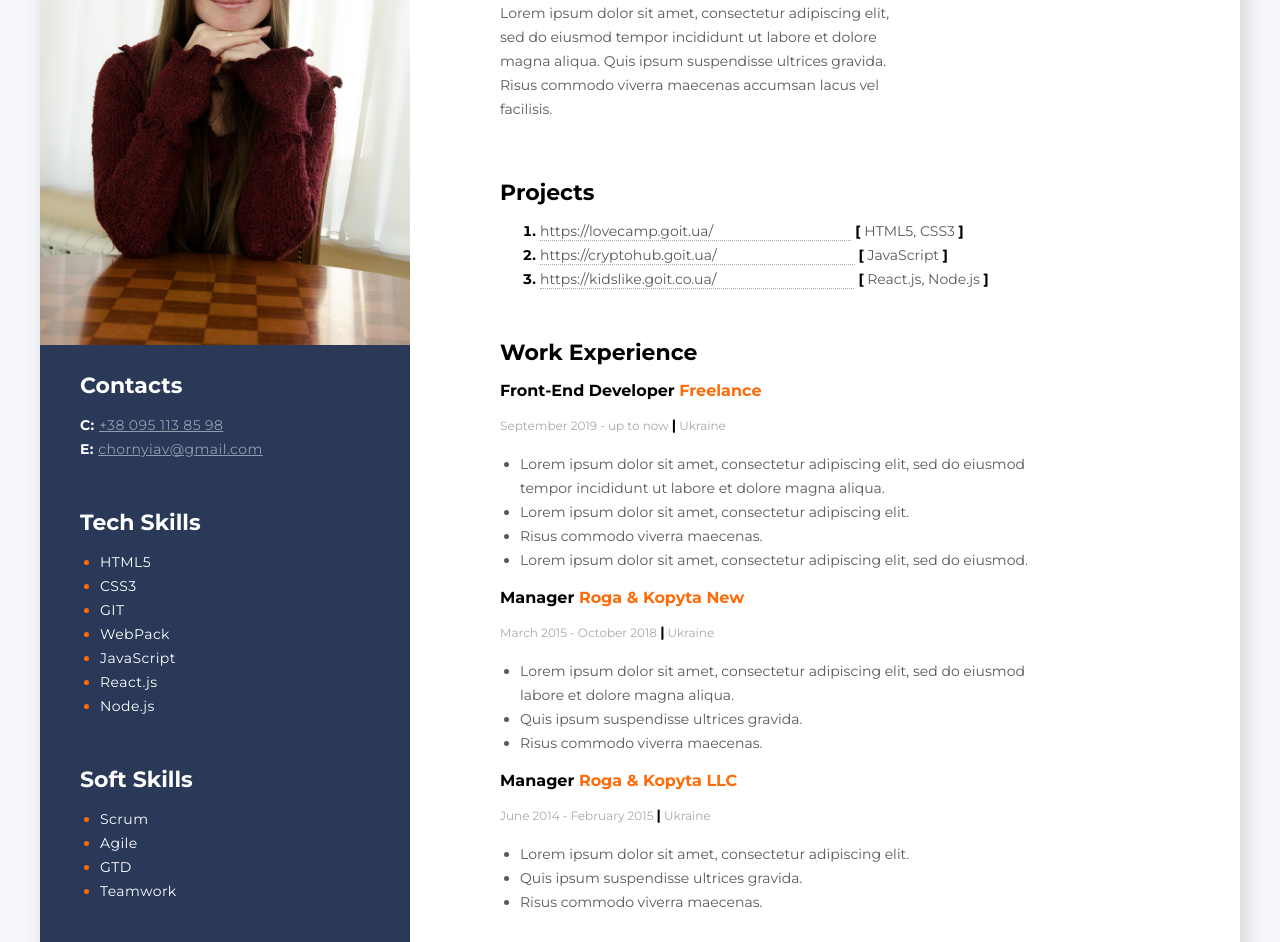
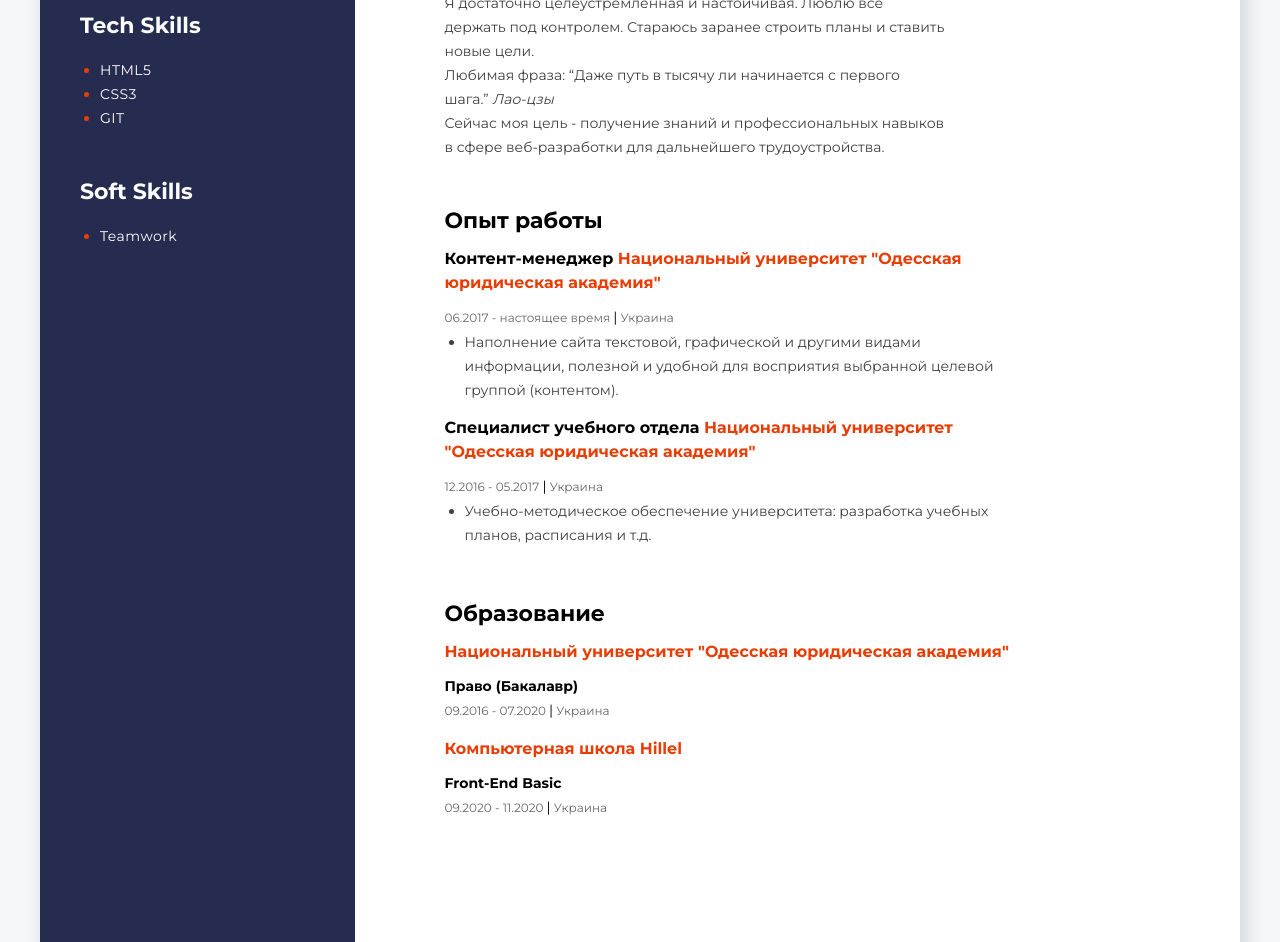
Before and after one commit to helen25sur/my-resume-work, a plain HTML site: page index.html in a window 1280 px wide. Shown: the part 272-1214 px from the top of the page. Drawn offline with Linux system fonts and the light colour scheme; files that its build step writes are made by us from their sources.

Commit message:
Add files via upload
Обновляет "рыбу" на данные обо мне

```diff
--- a/index.html
+++ b/index.html
@@ -4,59 +4,59 @@
     <meta charset="UTF-8">
     <meta name="viewport" content="width=device-width, initial-scale=1.0">
     <title>My resume</title>
-	<link rel="stylesheet" href="style.css">
+    <link rel="stylesheet" href="./css/style.css">
     <link href="https://fonts.googleapis.com/css2?family=Montserrat:wght@400;700&display=swap" rel="stylesheet">
 </head>
 <body>
     <!--main container-->
-	<div class="main-container">
+    <div class="wrapper">
         <aside class="sidebar-container">
-			<img src="my-photo.jpg" alt="My photo">
+            <img src="./img/my-photo.jpg" alt="My photo">
 
             <!-- contacts container-->
             <div class="contacts-container">
-				<h3 class="sidebar-title">Contacts</h3>
-				<div class="sidebar-cell"> C: <a href="tel:380951138598">+38 095 113 85 98</a> </div>
-				<div class="sidebar-email"> E: <a href="mailto:chornyiav@gmail.com">chornyiav@gmail.com</a> </div>
+                <h3 class="sidebar-title">Контакты</h3>
+                <div class="sidebar-cell"> C: <a href="tel:380661890285">+38 066 189 02 85</a> </div>
+                <div class="sidebar-email"> E: <a href="mailto:elen21surilova@gmail.com">elen21surilova@gmail.com</a> </div>
             </div>
 
             <!-- tech skills container-->
             <div class="tech-skills-container">
                 <h3 class="sidebar-title">Tech Skills</h3>
-				<ul class="tech-skills-list">
-					<li> <span class="tech-skills-item">HTML5</span></li>
-					<li> <span class="tech-skills-item">CSS3</span></li>
-					<li> <span class="tech-skills-item">GIT</span></li>
-					<li> <span class="tech-skills-item">WebPack</span></li>
-					<li> <span class="tech-skills-item">JavaScript</span></li>
-					<li> <span class="tech-skills-item">React.js</span></li>
-					<li> <span class="tech-skills-item">Node.js</span></li>
+                <ul class="skills-list">
+                    <li> <span class="skills-item">HTML5</span></li>
+                    <li> <span class="skills-item">CSS3</span></li>
+                    <li> <span class="skills-item">GIT</span></li>
+                    <!-- <li> <span class="skills-item">WebPack</span></li>
+                    <li> <span class="skills-item">JavaScript</span></li> -->
                 </ul>
             </div>
 
             <!-- soft skills container-->
             <div class="soft-skills-container">
                 <h3 class="sidebar-title">Soft Skills</h3>
-				<ul class="soft-skills-list">
-					<li> <span class="soft-skills-item">Scrum</span></li>
-					<li> <span class="soft-skills-item">Agile</span></li>
-					<li> <span class="soft-skills-item">GTD</span></li>
-					<li> <span class="soft-skills-item">Teamwork</span></li>
+                <ul class="skills-list">
+                    <!-- <li> <span class="skills-item">Scrum</span></li>
+                    <li> <span class="skills-item">Agile</span></li>
+                    <li> <span class="skills-item">GTD</span></li> -->
+                    <li> <span class="skills-item">Teamwork</span></li>
                 </ul>
             </div>
         </aside>
 
         <!--about me container-->
-		<div class="about-me-container">
+        <main class="about-me-container">
             <!--about me main info-->
-			<div class="main-info-container">
+            <section class="main-info-container">
                 <h2>Front-End Developer</h2>
-				<h1>Elena Surilova</h1>
-				<p>Lorem ipsum dolor sit amet, consectetur adipiscing elit, sed do eiusmod tempor incididunt ut labore et dolore magna aliqua. Quis ipsum suspendisse ultrices gravida. Risus commodo viverra maecenas accumsan lacus vel facilisis. </p>
-			</div>
+                <h1>Елена Сурилова</h1>
+                <p>Я достаточно целеустремленная и настойчивая. Люблю все держать под контролем. Стараюсь заранее строить планы и ставить новые цели.</p>
+                <p>Любимая фраза: <q>Даже путь в тысячу ли начинается с первого шага.</q> <cite>Лао-цзы</cite> </p>
+                <p>Сейчас моя цель - получение знаний и профессиональных навыков в сфере веб-разработки для дальнейшего трудоустройства.</p>
+            </section>
 
             <!--projects container-->
-			<div class="projects-container">
+            <!-- <div class="projects-container">
                 <h3>Projects</h3>
                 <ol class="project-list">
                     <li class="project-item">
@@ -73,37 +73,37 @@
                     </li>
                 </ol>
 
-			</div>
+            </div> -->
 
             <!--work container-->
-			<div class="work-container">
-				<h3>Work Experience</h3>
+            <section class="work-container">
+                <h3>Опыт работы</h3>
 
                 <!-- company 1-->
                 <div class="companies-container">
-					<h4>Front-End Developer <span>Freelance</span></h4>
-					<span class="time-place">September 2019 - up to now <span class="slash">|</span> Ukraine</span>
+                    <h4>Контент-менеджер <span>Национальный университет "Одесская юридическая академия"</span></h4>
+                    <span class="time-place">06.2017 - настоящее время <span class="slash">|</span> Украина</span>
                     <ul class="companies-list">
-						<li>Lorem ipsum dolor sit amet, consectetur adipiscing elit, sed do eiusmod tempor incididunt ut labore et dolore magna aliqua. </li>
-						<li>Lorem ipsum dolor sit amet, consectetur adipiscing elit.</li>
+                        <li>Наполнение сайта текстовой, графической и другими видами информации, полезной и удобной для восприятия выбранной целевой группой (контентом).</li>
+                        <!-- <li>Lorem ipsum dolor sit amet, consectetur adipiscing elit.</li>
                         <li>Risus commodo viverra maecenas. </li>
-						<li>Lorem ipsum dolor sit amet, consectetur adipiscing elit, sed do eiusmod. </li>
+                        <li>Lorem ipsum dolor sit amet, consectetur adipiscing elit, sed do eiusmod. </li> -->
                     </ul>
                 </div>
 
                 <!-- company 2-->
                 <div class="companies-container">
-					<h4>Manager <span>Roga & Kopyta New</span> </h4>
-					<span class="time-place">March 2015 - October 2018 <span class="slash">|</span> Ukraine</span>
+                    <h4>Специалист учебного отдела <span>Национальный университет "Одесская юридическая академия"</span> </h4>
+                    <span class="time-place">12.2016 - 05.2017 <span class="slash">|</span> Украина</span>
                     <ul class="companies-list">
-						<li>Lorem ipsum dolor sit amet, consectetur adipiscing elit, sed do eiusmod labore et dolore magna aliqua. </li>
-						<li>Quis ipsum suspendisse ultrices gravida.</li>
-						<li>Risus commodo viverra maecenas. </li>
+                        <li>Учебно-методическое обеспечение университета: разработка учебных планов, расписания и т.д.</li>
+                        <!-- <li>Quis ipsum suspendisse ultrices gravida.</li>
+                        <li>Risus commodo viverra maecenas. </li> -->
                     </ul>
                 </div>
 
                 <!-- company 3-->
-				<div class="companies-container">
+                <!-- <div class="companies-container">
                     <h4>Manager <span>Roga & Kopyta LLC</span>  </h4>
                     <span class="time-place">June 2014 - February 2015 <span class="slash">|</span> Ukraine</span>
                     <ul class="companies-list">
@@ -111,18 +111,27 @@
                         <li>Quis ipsum suspendisse ultrices gravida.</li>
                         <li>Risus commodo viverra maecenas.</li>
                     </ul>
+                </div> -->
+
+            </section>
+
+            <!-- education container -->
+            <section class="educations-container">
+                <h3>Образование</h3>
+                <div class="education-container">
+                    <h4>Национальный университет "Одесская юридическая академия"</h4>
+                <p>Право (Бакалавр)</p>
+                <span class="time-place">09.2016 - 07.2020 <span class="slash">|</span> Украина</span>
+                </div>
+                <div class="education-container">
+                    <h4>Компьютерная школа Hillel</h4>
+                <p>Front-End Basic</p>
+                <span class="time-place">09.2020 - 11.2020 <span class="slash">|</span> Украина</span>
                 </div>
 
-			</div>
+            </section>
 
-			<!-- education container -->
-			<div class="education-container">
-				<h3>Education</h3>
-				<h4>Kharkiv National University of Radioelectronics</h4>
-				<p>Management</p>
-				<span class="time-place">Septermber 2009 - June 2014 <span class="slash">|</span> Ukraine</span>
-			</div>
-		</div>
+        </main>
     </div>
 </body>
 </html>
--- a/style.css
+++ b/style.css
@@ -1,12 +1,15 @@
+* {
+    padding: 0;
+    margin: 0;
+    box-sizing: border-box;
+}
+
 body {
     font-family: 'Montserrat', sans-serif;
     font-size: 14px;
     font-weight: 400;
     line-height: 24px;
-	color: #595959;
-	margin: 0;
-	padding: 0;
-	box-sizing: border-box;
+    color: #404040;
     background-color: #f5f7fa;
 }
 p {
@@ -14,10 +17,9 @@ p {
     padding: 0;
 }
 
-.main-container {
+.wrapper {
     display: flex;
     flex-direction: row;
-	flex-shrink: 1;
     width: 1200px;
     box-shadow: 5px 9px 20px rgba(0, 0, 0, 0.15);
     background-color: #ffffff;
@@ -28,7 +30,8 @@ p {
 }
 
 .sidebar-container {
-	background-color: #293957;
+    /* background-color: #262C4F; */
+    background-color: #262C4F;
     width: 370px;
     padding-top: 40px;
 }
@@ -40,7 +43,9 @@ p {
 .contacts-container,
 .tech-skills-container,
 .soft-skills-container {
+    margin-top: 40px;
     margin-left: 40px;
+    margin-right: 40px;
     margin-bottom: 50px;
 }
 
@@ -49,7 +54,7 @@ p {
     font-weight: 700;
     line-height: 24px;
     color: #ffffff;
-	margin-bottom: 15px;
+    margin-bottom: 20px;
 }
 
 .sidebar-cell,
@@ -59,49 +64,42 @@ p {
     color: #ffffff;
 }
 
-.sidebar-cell > a,
-.sidebar-email > a {
+.sidebar-cell a,
+.sidebar-email a {
     opacity: 0.5;
     color: #ffffff;
     font-weight: 400;
 }
 
-.tech-skills-list,
-.soft-skills-list,
+.skills-list,
 .companies-list {
     padding-left: 20px;
 }
 
-.tech-skills-list > li,
-.soft-skills-list > li {
-	color: #ff6b08;
+.skills-list li {
+    color: #E83E05;
 }
 
-.tech-skills-item,
-.soft-skills-item {
+.skills-item {
     color: #ffffff;
-	letter-spacing: 0.42px;
+    letter-spacing: 0.5px;
 }
 
 .about-me-container {
-	width: 831px;
+    width: 830px;
     background-color: #ffffff;
-	margin-left: 90px;
-}
-
-.main-info-container {
+    margin: 110px 90px;
 
 }
 
-.main-info-container > h2 {
-	margin-top: 108px;
+.main-info-container h2 {
     font-size: 14px;
     font-weight: 700;
     line-height: 24px;
     color: #000000;
 }
 
-.main-info-container > h1 {
+.main-info-container h1 {
     color: #000000;
     font-size: 45px;
     font-weight: 700;
@@ -109,18 +107,14 @@ p {
     margin: 0;
 }
 
-.main-info-container > p {
-	width: 413px;
+.main-info-container p {
+    width: 500px;
     margin: 0;
 }
 
-.projects-container {
-
-}
-
-.projects-container > h3,
-.work-container > h3,
-.education-container > h3 {
+.projects-container h3,
+.work-container h3,
+.educations-container h3 {
     color: #000000;
     font-size: 22px;
     font-weight: 700;
@@ -128,7 +122,7 @@ p {
     margin: 0;
 }
 
-.projects-container > h3 {
+.projects-container h3 {
     margin-top: 60px;
 }
 
@@ -140,8 +134,8 @@ p {
     text-decoration: none;
 }
 
-.project-item > a {
-	color: #595959;
+.project-item a {
+    color: #404040;
     font-size: 14px;
     font-weight: 400;
     line-height: 24px;
@@ -150,7 +144,7 @@ p {
     padding-right: 138px;
 }
 .technology {
-	color: #595959;
+    color: #404040;
     font-weight: 400;
 }
 
@@ -158,11 +152,11 @@ p {
     width: 555px;
 }
 
-.work-container > h3 {
+.work-container h3 {
     margin-top: 50px;
 }
 
-.companies-container > h4 {
+.companies-container h4 {
     color: #000000;
     font-size: 16px;
     font-weight: 700;
@@ -172,11 +166,11 @@ p {
 }
 
 .companies-container > h4 > span {
-	color: #ff6b08;
+    color: #E83E05;
 }
 
 span.time-place {
-	color: #a8a8a8;
+    color: #666666;
     font-size: 12px;
     margin: 0;
     padding: 0;
@@ -185,16 +179,16 @@ span.time-place {
 span.slash {
     color: #000000;
     font-size: 14px;
-	font-weight: 700;
+    font-weight: 400;
 }
 
-.education-container {
+.educations-container {
     margin-top: 55px;
     margin-bottom: 105px;
 }
 
-.education-container > h4 {
-	color: #ff6b08;
+.education-container h4 {
+    color: #E83E05;
     font-size: 16px;
     font-weight: 700;
     line-height: 24px;
@@ -202,7 +196,7 @@ span.slash {
     margin-bottom: 10px;
 }
 
-.education-container > p {
+.education-container p {
     color: #000000;
     font-size: 14px;
     font-weight: 700;
```
Lines whose indentation alone changed are shown as unchanged.
